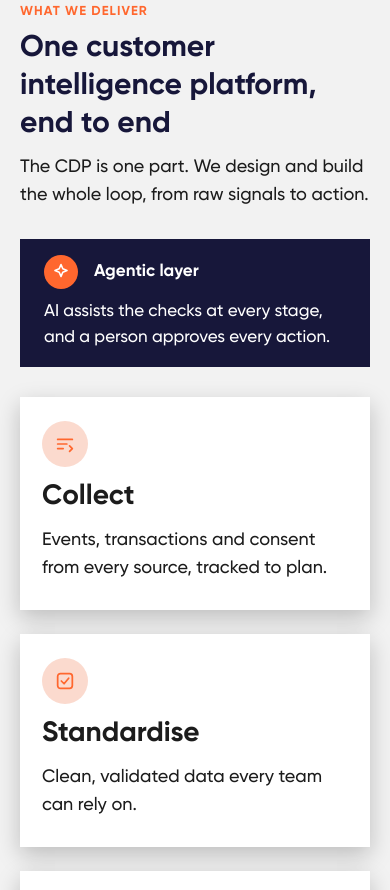
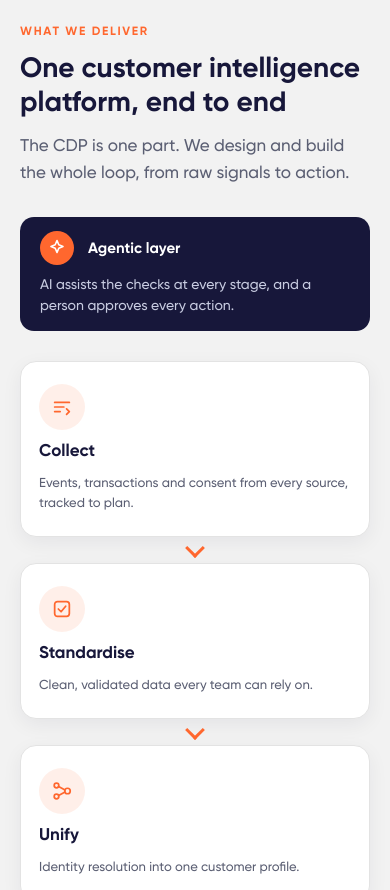
Before and after one commit to Lakshaypahuja21/cdp-page, a plain HTML site: page capabilities-overview-tile.html in a window 390 px wide. Shown: the part 6634-7524 px from the top of the page. Drawn offline with Linux system fonts and the light colour scheme.

Commit message:
Use the team draft's layout for What we deliver
Six cards in a row with chevrons, rounded cards, rounded dark bar and dashed
strip, as in the draft. Site colours and font are kept.

Co-Authored-By: Claude Sonnet 5.5 <noreply@anthropic.com>

```diff
--- a/capabilities-overview-tile.html
+++ b/capabilities-overview-tile.html
@@ -201,34 +201,44 @@ section.blk>p.intro:empty{margin:6px 0 0}
   .asset,.asset:nth-child(4),.asset:nth-child(5){grid-column:auto}
 }
 
-/* what we deliver (ported from the team draft: same markup and icons, site colours, fonts and card spec) and review-call additions */
-.dlv{background:var(--grey);padding:52px 37px 56px;border-top:1px solid #e3e3e3}
+/* what we deliver: the team draft's design (six cards in a row with chevrons, rounded cards, rounded bar and strip); site colours and font */
+.dlv{background:var(--grey);padding:88px 37px;border-top:1px solid #e3e3e3}
 .dlv .in{max-width:1366px;margin:0 auto;display:flex;flex-direction:column;gap:30px}
-.dlv .eyebrow{font-family:"Gilroy-Bold",Arial,sans-serif;font-size:13px;line-height:18px;letter-spacing:.08em;text-transform:uppercase;color:var(--orange);margin:0 0 8px}
-.dlv h2{font-size:38px;line-height:46px;color:var(--navy)}
-.dlv .lead{margin:10px 0 0;max-width:780px}
-.agbar{background:var(--navy);color:#fff;padding:16px 24px;display:flex;flex-wrap:wrap;align-items:center;gap:10px 16px}
-.agbar p{margin:0;font-size:17px;line-height:26px}
-.agbar b{font-family:"Gilroy-Bold",Arial,sans-serif}
+.dlv .head{display:flex;flex-direction:column;gap:12px;max-width:780px}
+.dlv .eyebrow{font-family:"Gilroy-Bold",Arial,sans-serif;font-size:12px;line-height:18px;letter-spacing:.14em;text-transform:uppercase;color:var(--orange);margin:0}
+.dlv h2{font-size:36px;line-height:1.2;color:var(--navy);margin:0}
+.dlv .lead{margin:0;font-size:17px;line-height:1.6;color:#5b5f73}
+.agbar{background:var(--navy);color:#fff;padding:14px 20px;border-radius:14px;display:flex;flex-wrap:wrap;align-items:center;gap:10px 14px}
+.agbar p{margin:0;font-size:14px;line-height:21px;color:#c7cbe0}
+.agbar p:first-of-type{font-family:"Gilroy-Bold",Arial,sans-serif;font-size:15px;color:#fff}
+.agbar b{font-weight:400}
 .dico{width:46px;height:46px;border-radius:50%;background:var(--orange);display:flex;align-items:center;justify-content:center;flex:none}
-.dico.soft{background:var(--peach)}
+.dico.soft{background:rgba(255,103,46,.1)}
 .agbar .dico{width:34px;height:34px}
-.flow{display:grid;grid-template-columns:repeat(3,1fr);gap:24px}
-.dstep{background:#fff;color:var(--ink);box-shadow:0 8px 22px rgba(0,0,0,.22);padding:24px 22px 28px;display:flex;flex-direction:column;gap:12px}
-.dstep h3{font-family:"Gilroy-Bold",Poppins,Arial,sans-serif;font-size:28px;line-height:35px;color:var(--ink);margin:0}
-.dstep p{margin:0;font-size:18px;line-height:28px}
-.gov{border:2px dashed var(--navy);padding:16px 24px;display:flex;flex-wrap:wrap;align-items:center;gap:10px 16px}
-.gov p{margin:0;font-size:17px;line-height:26px}
-.gov b{font-family:"Gilroy-Bold",Arial,sans-serif;color:var(--navy)}
+.flow{display:grid;grid-template-columns:repeat(6,minmax(0,1fr));gap:30px}
+.dstep{position:relative;background:#fff;border:1px solid #e3e3e3;border-radius:16px;padding:22px 18px;display:flex;flex-direction:column;gap:10px;box-shadow:0 6px 20px rgba(23,23,58,.06);color:var(--ink)}
+.dstep h3{font-family:"Gilroy-Bold",Poppins,Arial,sans-serif;font-size:17px;line-height:24px;color:var(--navy);margin:0}
+.dstep p{margin:0;font-size:13px;line-height:1.55;color:#5b5f73}
+.dstep:not(:last-child)::after{content:"";position:absolute;right:-21px;top:44px;width:11px;height:11px;border-top:3px solid var(--orange);border-right:3px solid var(--orange);transform:rotate(45deg)}
+.gov{border:1.5px dashed var(--navy);border-radius:14px;padding:14px 20px;display:flex;flex-wrap:wrap;align-items:center;gap:10px 14px}
+.gov p{margin:0;font-size:14px;line-height:21px;color:#5b5f73}
+.gov p:first-of-type{font-family:"Gilroy-Bold",Arial,sans-serif;font-size:15px;color:var(--navy)}
+.gov b{font-weight:400}
 .why .sub{margin-top:56px}
 .hero .btns{display:flex;flex-wrap:wrap;gap:14px}
 .btn.ghost{background:transparent;color:#fff;border-color:#fff;padding:18px 34px}
 .btn.ghost:hover{background:#fff;color:var(--orange)}
 @media (max-width:1100px){
-  .dlv{padding:36px 20px}
-  .dlv h2{font-size:30px;line-height:38px}
-  .flow{grid-template-columns:1fr}
+  .dlv{padding:56px 20px}
+  .dlv h2{font-size:28px}
+  .flow{grid-template-columns:repeat(3,minmax(0,1fr))}
+  .flow .dstep:nth-child(3n)::after{display:none}
   .why .sub{margin-top:40px}
+}
+@media (max-width:640px){
+  .flow{grid-template-columns:minmax(0,1fr);gap:26px}
+  .flow .dstep::after,.flow .dstep:nth-child(3n)::after{display:block;right:auto;left:50%;top:auto;bottom:-19px;transform:translateX(-50%) rotate(135deg)}
+  .flow .dstep:last-child::after{display:none}
 }
 
 /* next best action */
```
Also changed, not shown: index.html (+29 -19 lines).
